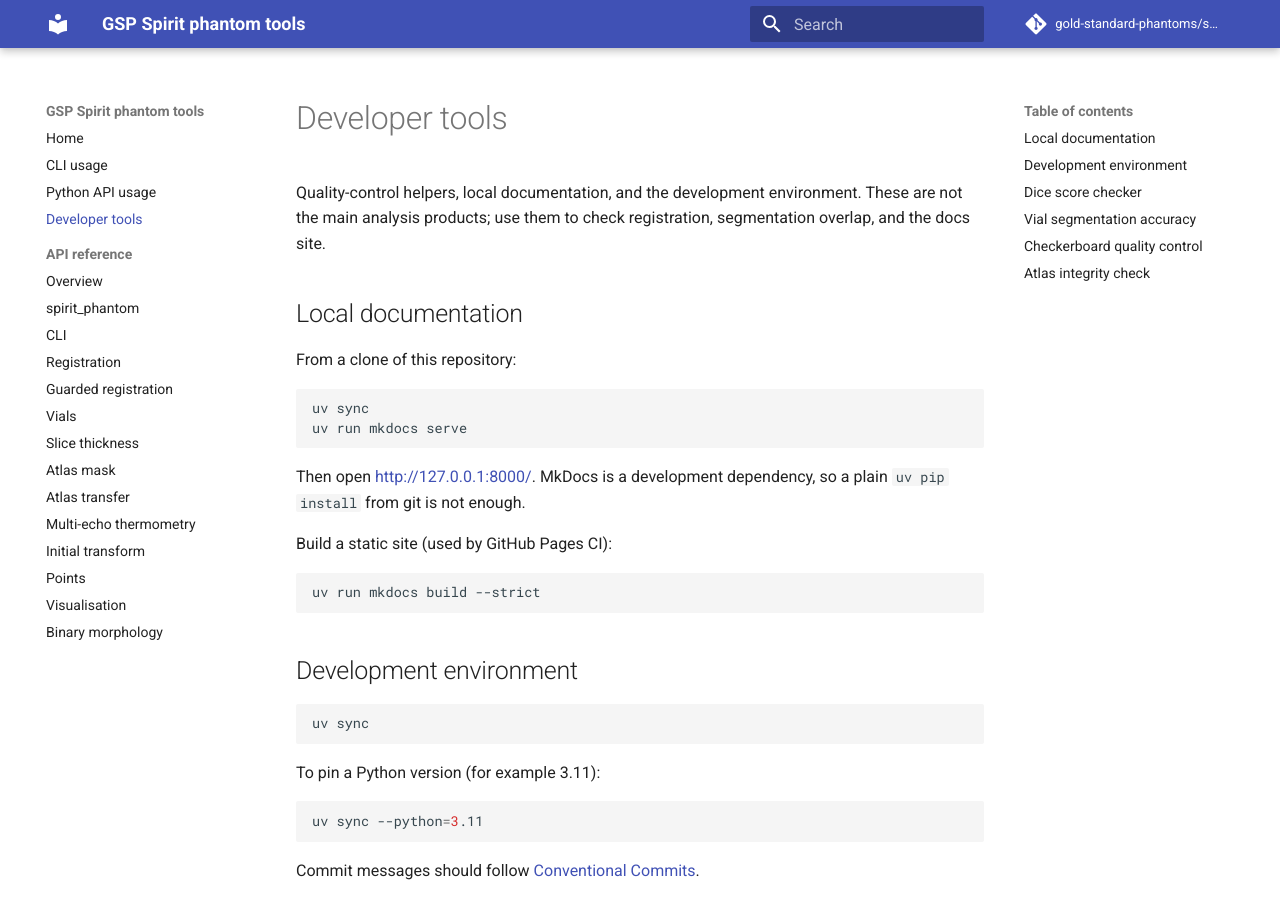
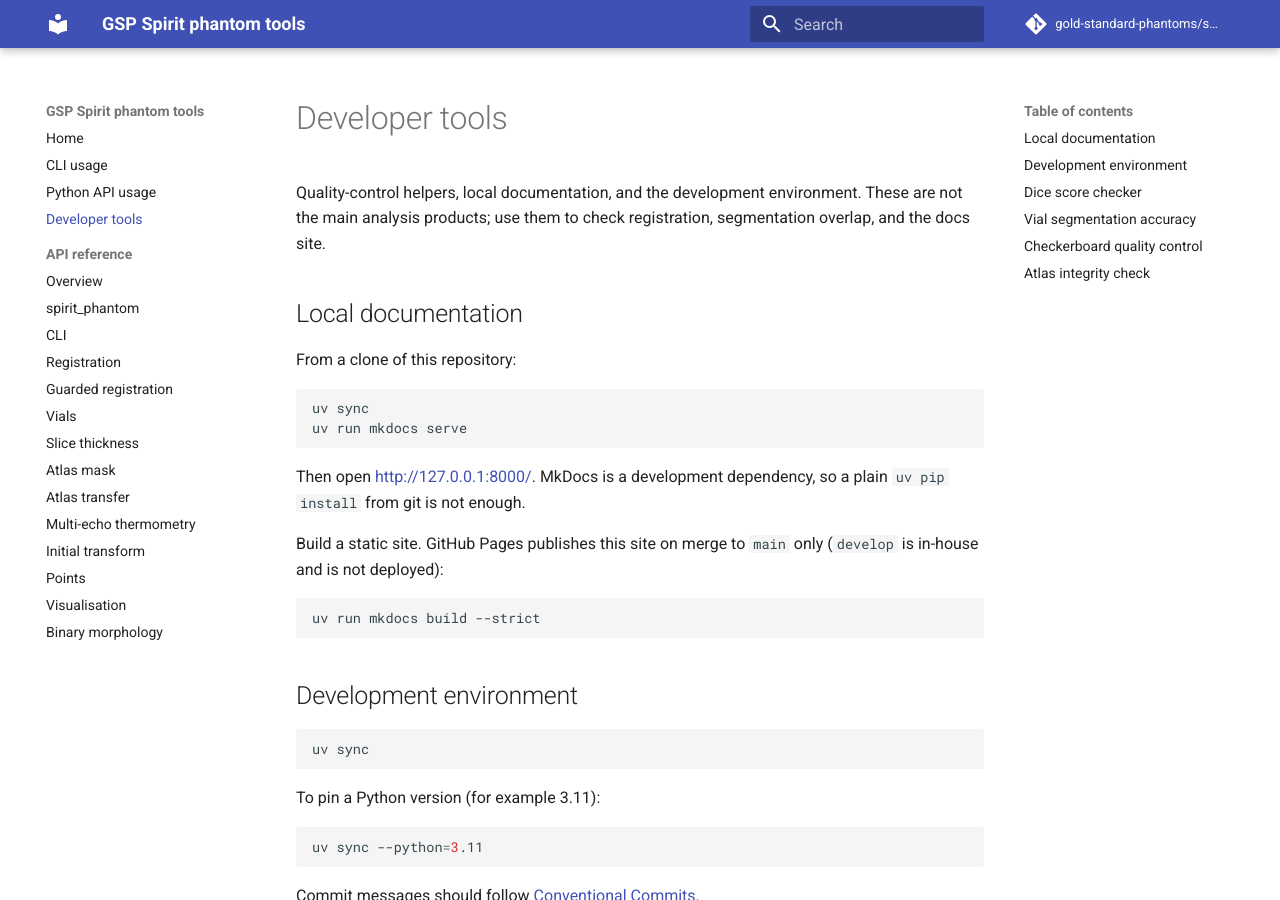
Before and after one commit to gold-standard-phantoms/spirit-phantom, an MkDocs documentation site: the page built from docs/developer-tools.md, in a window 1280 px wide and 900 px high. Built offline with MkDocs 1.6.1 and Material for MkDocs 9.7.7, drawn with Linux system fonts in a browser that asks for light colours; comment, search, counter and statistics services are not loaded.

Commit message:
ci: publish GitHub Pages docs from main only
Develop is in-house; hosted documentation must not deploy from it.

Co-authored-by: Frank Bolton <frankbolton@users.noreply.github.com>

````diff
--- a/docs/developer-tools.md
+++ b/docs/developer-tools.md
@@ -16,7 +16,7 @@ uv run mkdocs serve
 Then open [http://127.0.0.1:8000/](http://127.0.0.1:8000/). MkDocs is a development
 dependency, so a plain `uv pip install` from git is not enough.
 
-Build a static site (used by GitHub Pages CI):
+Build a static site. GitHub Pages publishes this site on merge to `main` only (`develop` is in-house and is not deployed):
 
 ```bash
 uv run mkdocs build --strict
````
Also changed, not shown: README.md (+1 -1 lines), docs/index.md (+1 -1 lines), 1 other file.
